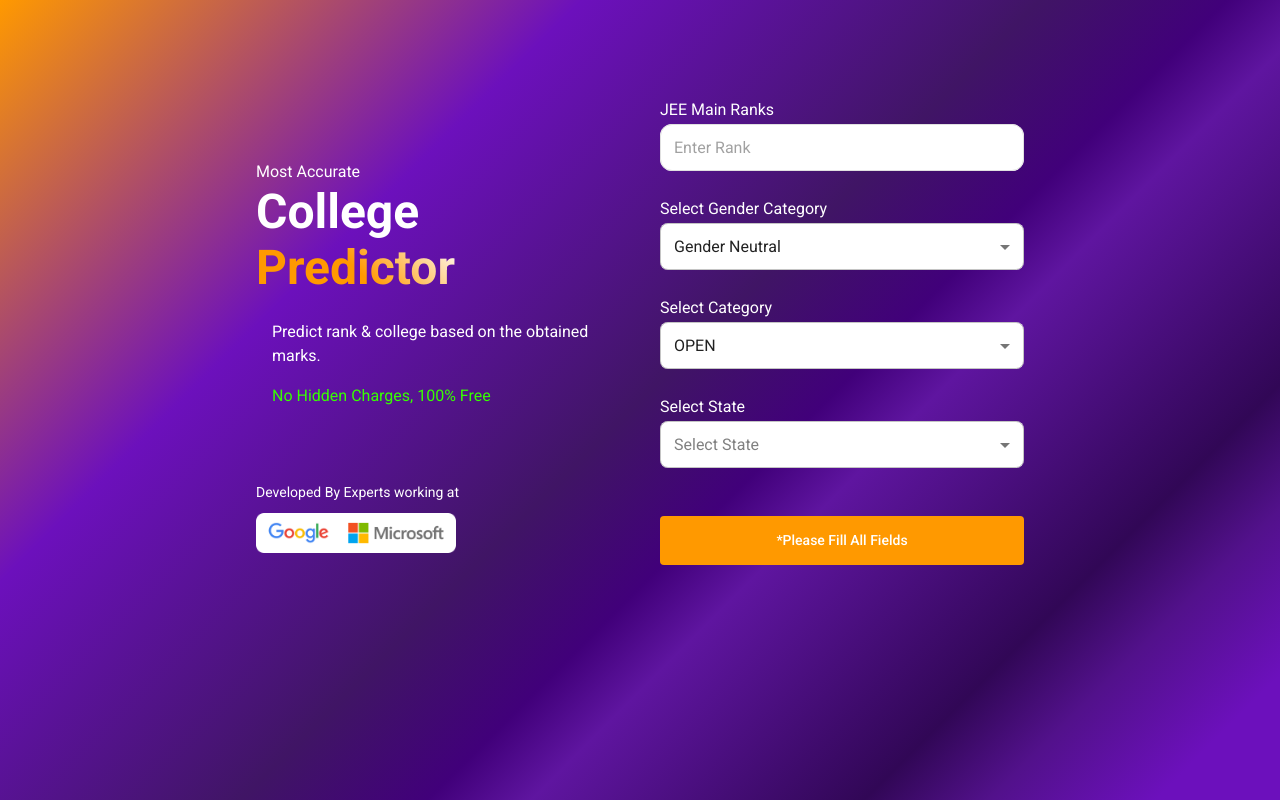
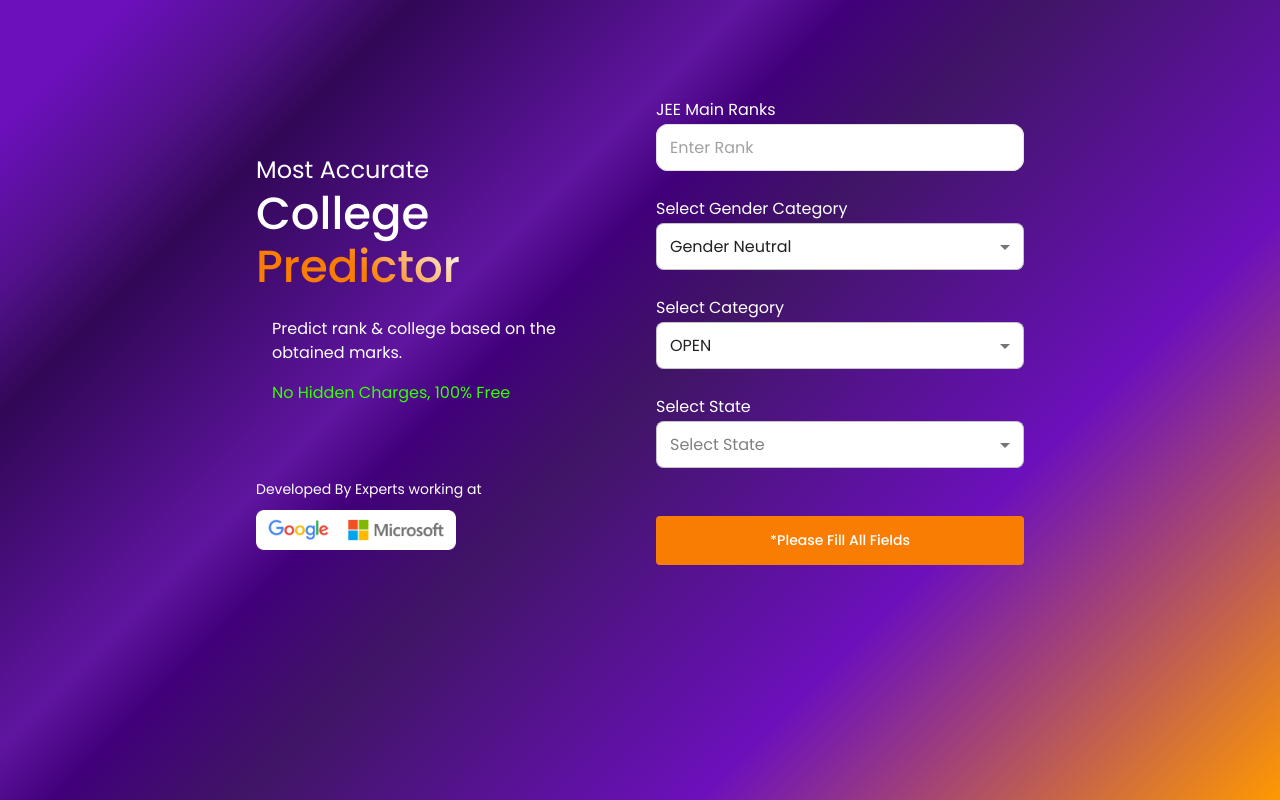
Before and after one commit to SubheshVedam/CollegePredictor, a Next.js app: page / in a window 1280 px wide. Shown: the top 800 px of the page. Built offline with nearby package versions, Linux system fonts and the light colour scheme; some icons are missing; what @mui/material-nextjs would draw is missing.

Commit message:
Homepage style updated

```diff
--- a/app/HomePage.jsx
+++ b/app/HomePage.jsx
@@ -16,13 +16,13 @@ export default function CollegePredictorPage() {
           flexDirection: { xs: "column", sm: "row" },
           height: { xs: "auto", sm: "80vh" },
           background:
-            "linear-gradient(135deg, #FF9900 0%,#6C10BC 28%,#401565 50%,#41007A 59%,#5F15A0 64%,#310756 80%,#52118B 86%,#6C10BC 94%)",
+            "linear-gradient(-45deg, #FF9900 0%,#6C10BC 28%,#401565 50%,#41007A 59%,#5F15A0 64%,#310756 80%,#52118B 86%,#6C10BC 94%)",
         }}
       >
         <Box
           sx={{
             py: 5,
-            p: 3,
+            p: 2,
             flex: 1,
             pl: { xs: "none", sm: "10%", lg: "20%" },
             background: "transparent",
@@ -36,26 +36,25 @@ export default function CollegePredictorPage() {
               justifyContent: "space-between",
             }}
           >
-            {/* <Box sx={{ width: { xs: 120, sm: 200 }, visibility:'hidden' }}>
-              <Image
-                width={200}
-                height={0}
-                src={"/img/Vedam_Final_Logo_White.png"}
-                alt="logo"
-                style={{ width: "100%", height: "auto" }}
-              />
-            </Box> */}
-            <Box sx={{mt:7}}>
-              <Typography sx={{ color: "#FFFFFF" }}>Most Accurate</Typography>
+            <Box sx={{ mt: { xs: 2, sm: 7 } }}>
+              <Typography
+                sx={{ color: "#FFFFFF", fontSize: { xs: 18, sm: 24 } }}
+              >
+                Most Accurate
+              </Typography>
               <Typography
                 variant="h3"
-                sx={{ fontWeight: "bold", fontSize: { xs: 32, sm: 48 },color: "#FFFFFF" }}
+                sx={{
+                  fontWeight: "medium",
+                  fontSize: { xs: 32, sm: 45 },
+                  color: "#FFFFFF",
+                }}
               >
                 College{" "}
                 <span
                   style={{
                     background:
-                      "linear-gradient(45deg, #FF9900 50%, #FFFFFF 100%)",
+                      "linear-gradient(45deg, #F97D03 50%, #FFFFFF 100%)",
                     WebkitBackgroundClip: "text",
                     WebkitTextFillColor: "transparent",
                     display: "inline-block",
@@ -79,7 +78,10 @@ export default function CollegePredictorPage() {
             </Box>
             <Box sx={{ mt: 4 }}>
               <Box sx={{ display: "flex", flexDirection: "column" }}>
-                <Typography variant="subtitle1" sx={{ fontSize: 14, mb: 1,color: "#FFFFFF" }}>
+                <Typography
+                  variant="subtitle1"
+                  sx={{ fontSize: 14, mb: 1, color: "#FFFFFF" }}
+                >
                   Developed By Experts working at
                 </Typography>
                 <Box sx={{ display: "flex", gap: 3 }}>
@@ -90,7 +92,6 @@ export default function CollegePredictorPage() {
                     src={"/img/Google_Microsoft_with_White.png"}
                     alt="logo"
                   />{" "}
-
                 </Box>
               </Box>
             </Box>
--- a/app/components/college/CollegeSearchForm.jsx
+++ b/app/components/college/CollegeSearchForm.jsx
@@ -5,6 +5,7 @@ import {
   fetchCollegeResults,
   setCategory,
   setGender,
+  setIsLoading,
   setRank,
   setStateId,
 } from "../../redux/searchSlice";
@@ -27,6 +28,7 @@ export default function CollegeSearchForm({ onSearchComplete }) {
 
   const handleSubmit = async (e) => {
     e.preventDefault();
+    dispatch(setIsLoading(true))
     if (!isFormValid) {
       return; // Do nothing if form is invalid
     }
@@ -39,6 +41,7 @@ export default function CollegeSearchForm({ onSearchComplete }) {
       // ).unwrap();
 
       // Redirect to results page with query parameters
+      dispatch(setIsLoading(false))
       const queryParams = new URLSearchParams({
         rank,
         gender,
@@ -83,7 +86,7 @@ export default function CollegeSearchForm({ onSearchComplete }) {
           <LoadingButton
             type="submit"
             loading={isLoading}
-            text={isFormValid ? "Find Colleges" : "*Please Fill All Fields"}
+            text={isFormValid ? "Predict College" : "*Please Fill All Fields"}
             loadingText="Searching..."
             disabled={!isFormValid}
           />
--- a/app/components/shared/LoadingButton.jsx
+++ b/app/components/shared/LoadingButton.jsx
@@ -22,7 +22,7 @@ export default function LoadingButton({
         textTransform: 'capitalize',
         py: 1.5,
         px: 3,
-        background: "#FF9900",
+        background: "#F97D03",
         color: "white",
         "&:hover": {
           backgroundColor: "#FF9900",
@@ -36,7 +36,7 @@ export default function LoadingButton({
           cursor: "not-allowed",
         }),
         "&.Mui-disabled": {
-          backgroundColor: "#FF9900",
+          backgroundColor: "#F97D03",
           cursor:'none',
           color: "white",
         },
--- a/app/globals.css
+++ b/app/globals.css
@@ -1,3 +1,4 @@
+@import url('https://fonts.googleapis.com/css2?family=Poppins:wght@400;500;600;700&display=swap');
 html,
 body {
   max-width: 100vw;
--- a/app/layout.js
+++ b/app/layout.js
@@ -1,18 +1,18 @@
-'use client'
+"use client";
 import { Geist, Geist_Mono } from "next/font/google";
 import "./globals.css";
 import { AppRouterCacheProvider } from "@mui/material-nextjs/v15-appRouter";
-import { Roboto } from "next/font/google";
+import { Poppins } from "next/font/google"; // Changed from Roboto to Poppins
 import { ThemeProvider } from "@mui/material/styles";
 import theme from "../theme";
 import { Provider } from "react-redux";
 import { store } from "./redux/store";
 
-const roboto = Roboto({
-  weight: ["300", "400", "500", "700"],
+const poppins = Poppins({
+  weight: ["300", "400", "500", "600", "700"], // Poppins has different weights available
   subsets: ["latin"],
   display: "swap",
-  variable: "--font-roboto",
+  variable: "--font-poppins", // Changed variable name
 });
 
 const geistSans = Geist({
@@ -28,11 +28,13 @@ const geistMono = Geist_Mono({
 export default function RootLayout({ children }) {
   return (
     <Provider store={store}>
-      <html lang="en" className={roboto.variable}>
+      <html lang="en" className={poppins.variable}>
         <head>
           <link rel="icon" href="./favicon.ico" />
         </head>
-        <body className={`${geistSans.variable} ${geistMono.variable}`}>
+        <body
+          className={`${poppins.className} ${geistSans.variable} ${geistMono.variable}`}
+        >
           <AppRouterCacheProvider>
             <ThemeProvider theme={theme}>{children}</ThemeProvider>
           </AppRouterCacheProvider>
```
Also changed, not shown: app/components/otp/Msg91Widget.jsx (deleted, +0 -44 lines).
